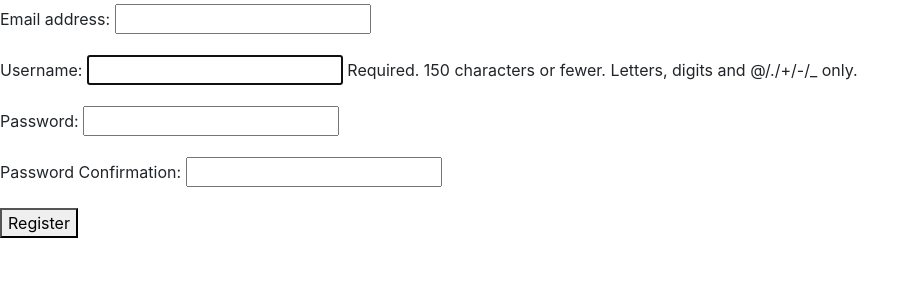
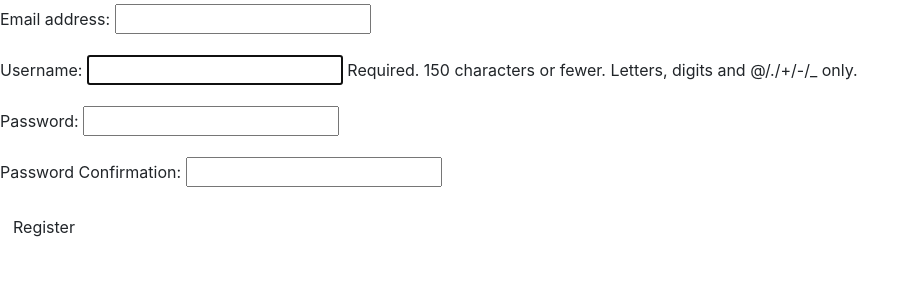
Before and after one commit to LibbyWin/django-authentic, a Django app: page /accounts/register/ in a window 1280 px wide. Shown: the part 156-456 px from the top of the page, without its empty margins (0-920 px from the left). Run offline with Django 3.2, Linux system fonts and the light colour scheme; some libraries are stand-ins or nearby versions.

Commit message:
edit to the bootstram and installed djangobootstrapforms

```diff
--- a/accounts/templates/registration.html
+++ b/accounts/templates/registration.html
@@ -2,6 +2,6 @@
 <p>If you already have an account, you can <a href="{% url 'login' %}">sign in </a></p>
 <form method="POST">
     {% csrf_token %} {{ registration_form.as_p }}
-    <button type="submit">Register</button>
+    <button type="submit" class="btn btn-default">Register</button>
 </form>
 {% endblock %}
```
Also changed, not shown: accounts/templates/index.html (+11 -1 lines).
